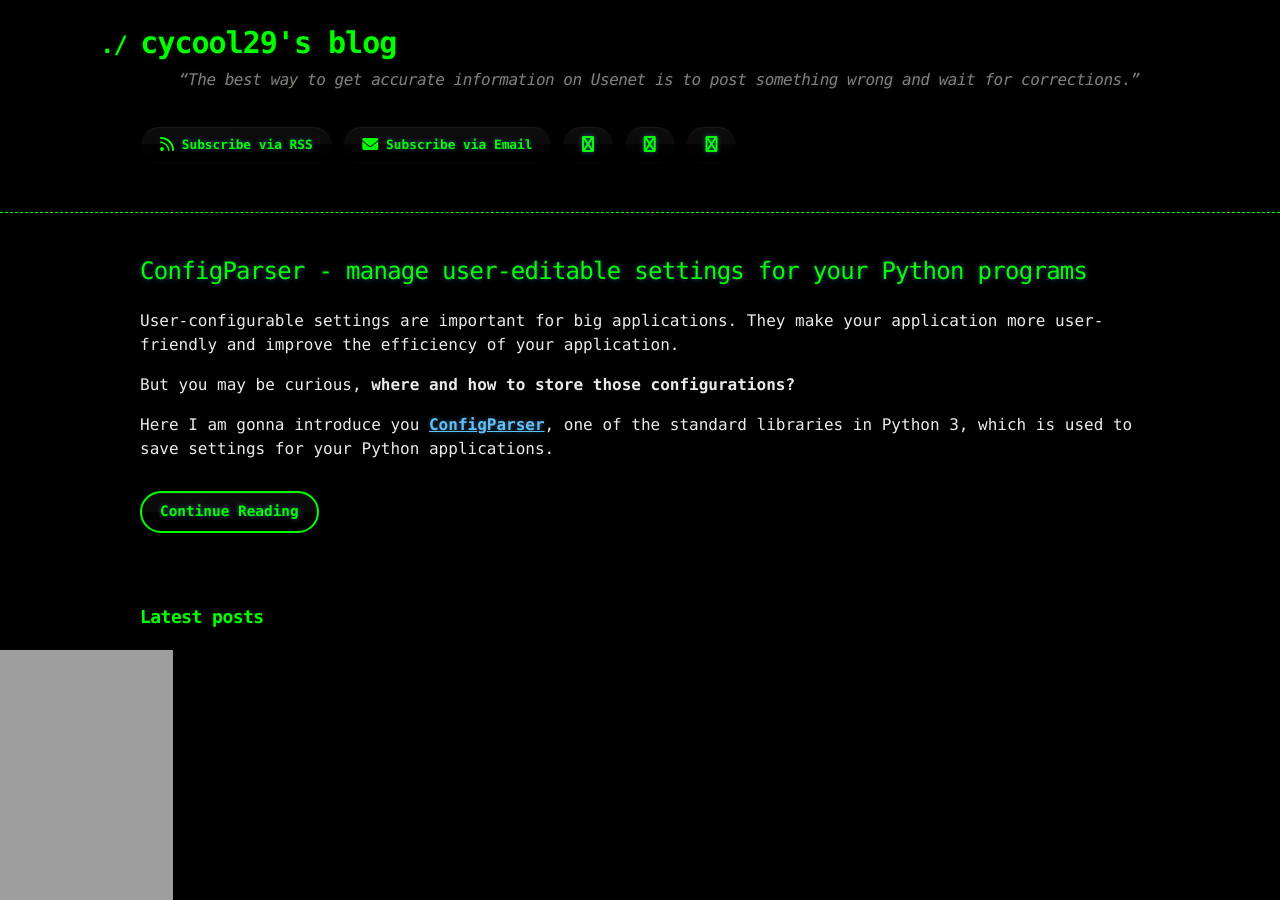
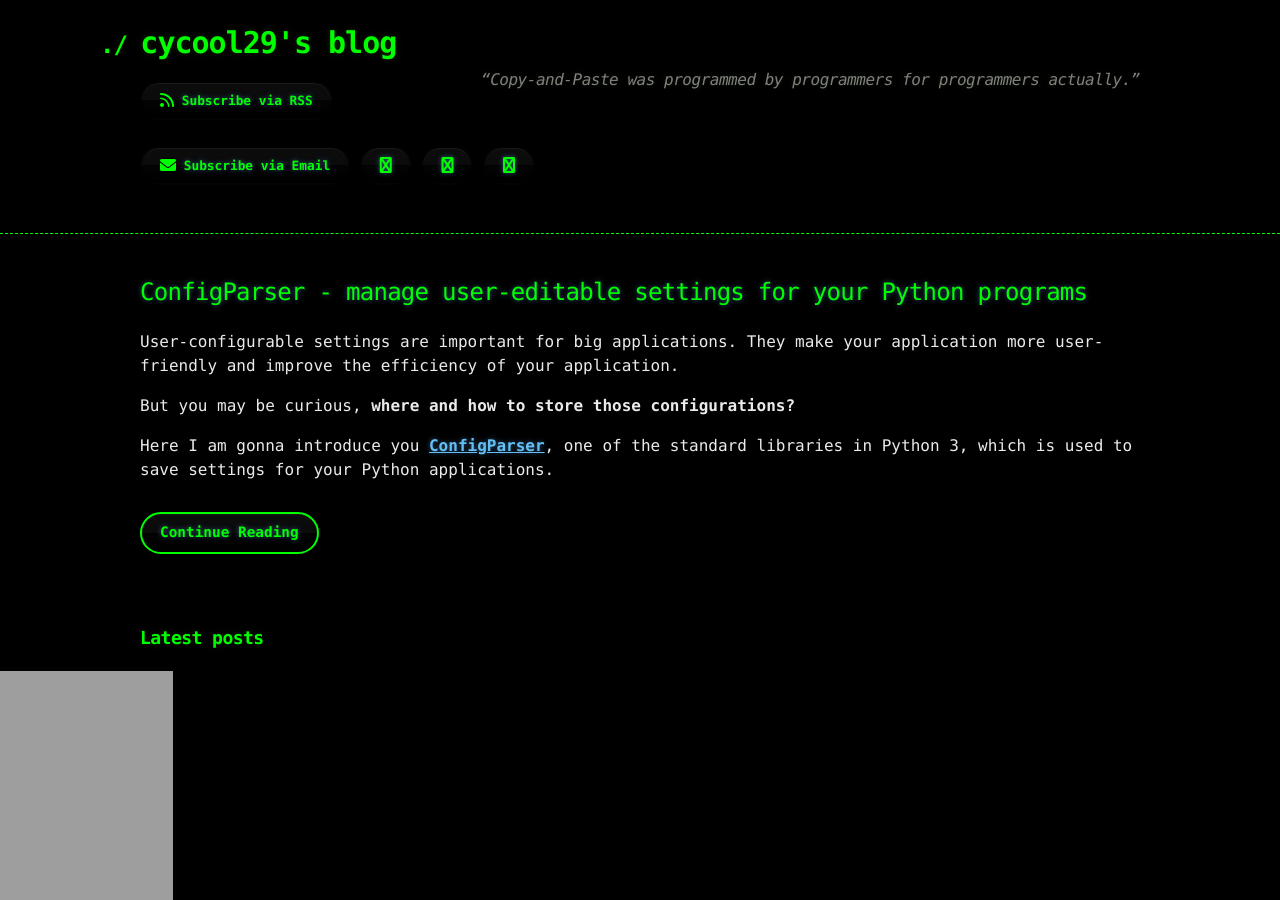
Before and after one commit to cycool29/cycool29.github.io, a Jekyll site: the page built from index.md, in a window 1280 px wide and 900 px high. Built offline with Jekyll 4.4.1, drawn with Linux system fonts in a browser that asks for light colours; a style sheet for code colours, icons or effects is not loaded.

Commit message:
Update quotes

```diff
--- a/_config.yml
+++ b/_config.yml
@@ -1,5 +1,5 @@
 title: cycool29's blog
-description: "“The best way to get accurate information on Usenet is to post something wrong and wait for corrections.” "
+description: "“Copy-and-Paste was programmed by programmers for programmers actually.” "
 author: cycool29
 url: https://cycool29.github.io
 timezone: UTC
```
